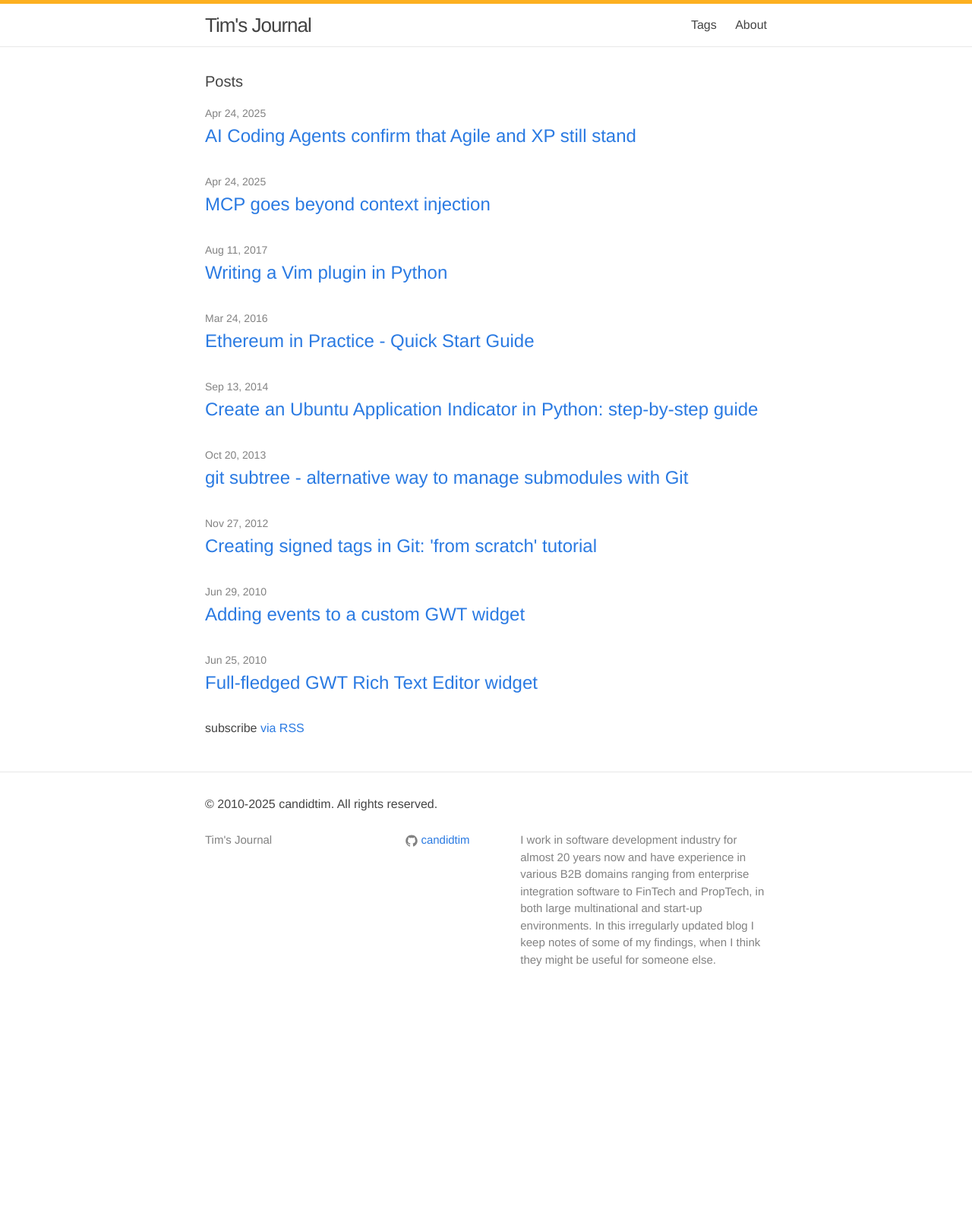
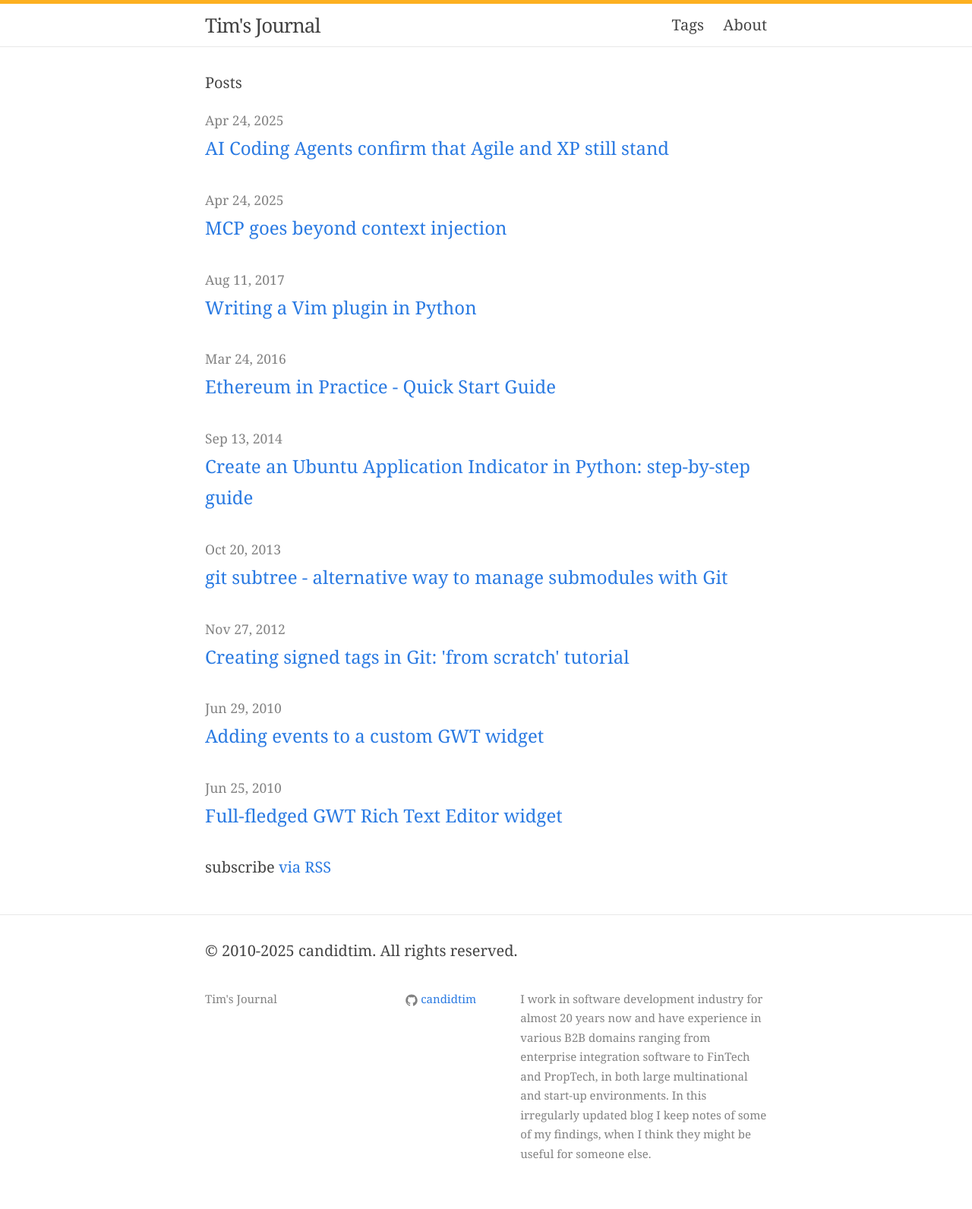
Before and after one commit to candidtim/candidtim.github.io, a Jekyll site: the page built from index.html, in a window 1280 px wide. Shown: the whole page at 76% size. Built offline with Jekyll 4.4.1, drawn with Linux system fonts in a browser that asks for light colours; before the commit the page ends 1335 px from its top, so only the background shows below that.

Commit message:
Change default font face and size

```diff
--- a/css/main.scss
+++ b/css/main.scss
@@ -3,13 +3,11 @@
 ---
 @charset "utf-8";
 
-
-
 // Our variables
-$base-font-family: Helvetica, Arial, sans-serif;
-$base-font-size:   16px;
+$base-font-family: ui-serif, Georgia, Cambria, "Times New Roman", Times, serif;
+$base-font-size:   20px;
 $small-font-size:  $base-font-size * 0.875;
-$base-line-height: 1.5;
+$base-line-height: 1.7;
 
 $spacing-unit:     30px;
 
```
